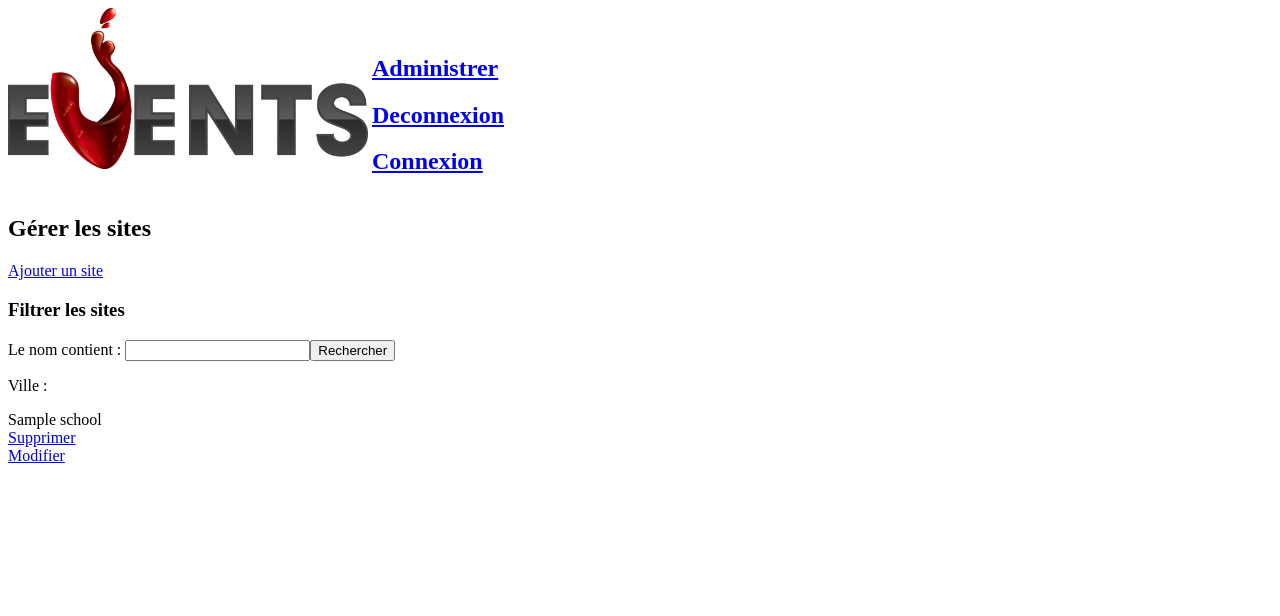
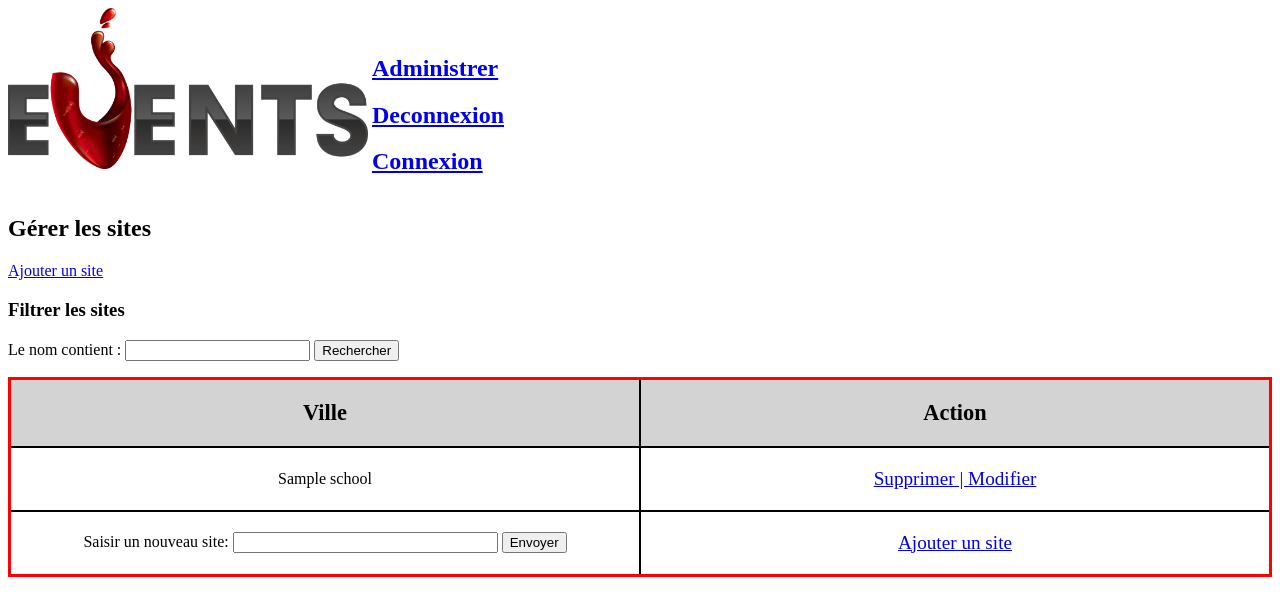
Before and after one commit to QSwiderski/Projet_Sorties_ENI_2023, a Symfony app: template templates/school/list.html.twig in a window 1280 px wide. Shown: the top 616 px of the page. Run offline with Twig, Linux system fonts and the light colour scheme; the template is opened without the code that fills it: most values are stand-ins (such as "Sample title", 1, 10 or a date in 2020); some libraries are stand-ins or nearby versions.

Commit message:
[school]bc: function create withschool school

```diff
--- a/templates/registration/register.html.twig
+++ b/templates/registration/register.html.twig
@@ -6,7 +6,7 @@
     <h1>Register</h1>
 
     {{ form_start(registrationForm) }}
-        {{ form_row(registrationForm.pseudo) }}
+        {{ form_row(registrationForm.Pseudo) }}
         {{ form_row(registrationForm.plainPassword, {
             label: 'Password'
         })
--- a/templates/school/list.html.twig
+++ b/templates/school/list.html.twig
@@ -2,19 +2,46 @@
 
 {% block body %}
     <h2>Gérer les sites</h2>
-    <div><a href={{ path('school_create')}}>Ajouter un site</a></div>
+    <div><a href={{ path('school_create') }}>Ajouter un site</a></div>
     <h3>Filtrer les sites</h3>
-    <p>Le nom contient : <input type="text"><button>Rechercher</button> <br>
+    <p>Le nom contient : <input type="text">
+        <button>Rechercher</button>
+        <br>
     </p>
+    <table>
+        <tr>
+            <th>Ville</th>
+            <th>Action</th>
 
-    <p>Ville : </p>
-    {% for school in schools %}
-        <div>{{ school.name }}</div>
-        <div><a href={{ path('school_delete',{'id':school.id}) }}>Supprimer</a></div>
-        <div><a href={{ path('school_modify',{'id':school.id}) }}>Modifier</a></div>
+        </tr>
+        {% for school in schools %}
+            <tr>
+                {# <div class="{{ wish.category.iconame }}"></div> #}
+                <td>{{ school.name }}</td>
+                <td><a href={{ path('school_delete',{'id':school.id}) }}>Supprimer | </a> <a
+                            href={{ path('school_modify',{'id':school.id}) }}>Modifier</a></td>
+            </tr>
 
-        <br>
-    {% endfor %}
+
+        {% endfor %}
+        {# <td><label for="name">Saisir un nouveau site:</label>
+            <input type="text" id="name" name="name" required
+                   minlength="1" maxlength="30" size="30"></td> #}
+
+        {#  {{ form_start(schoolForm) }}
+        <p>Saisir un nouveau site:{{ form_widget(schoolForm.name) }}</p>
+        {{ form_end(schoolForm) }} #}
+        <td>
+            <form action={{ path('school_createwithname') }} method="GET" name="Formulaire">
+                 Saisir un nouveau site: <input name="NomSchool" type="text" id="NomSchool" size="30">
+                <input type="submit" value="Envoyer">
+            </form>
+        </td>
+
+
+
+        <td><a href="{{ path('school_create') }}">Ajouter un site</a></td>
+    </table>
 {% endblock %}
 
 {% block title %}
```
Also changed, not shown: src/Controller/SchoolController.php (+27 -0 lines), 2 other files.
